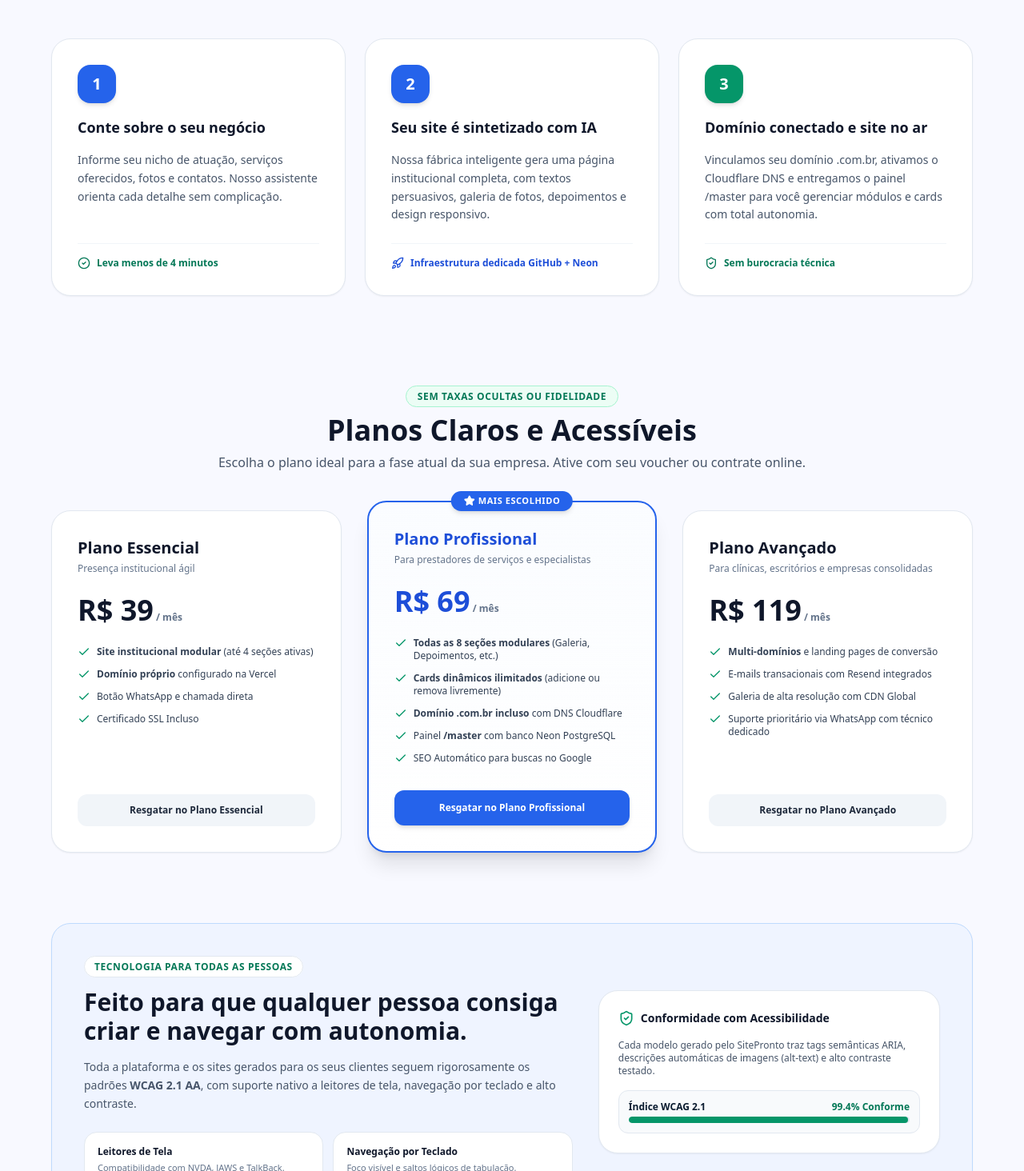
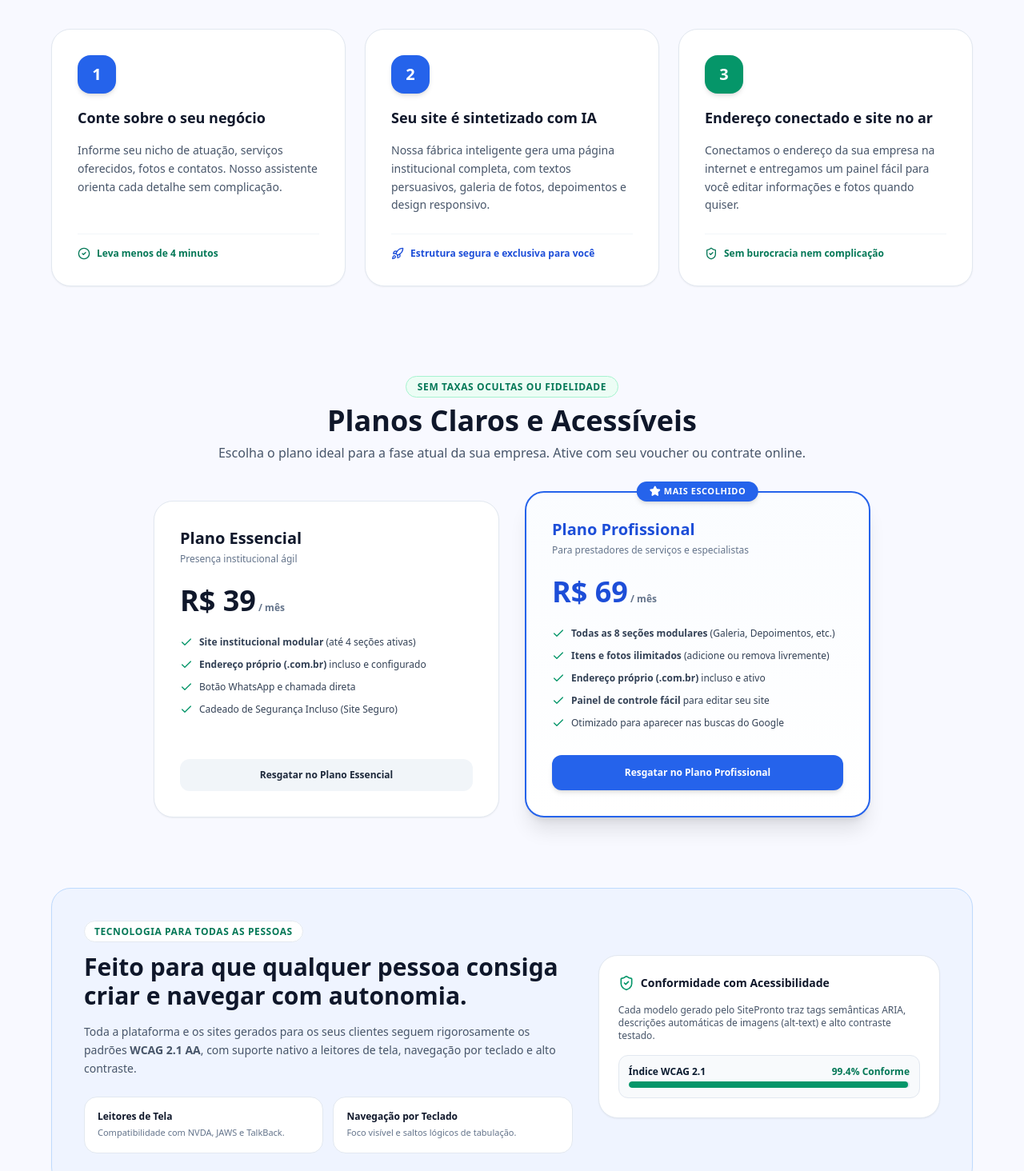
Before and after one commit to servicosia/sitepronto, a Next.js app: page / in a window 1280 px wide. Shown: the part 1306-2770 px from the top of the page at 80% size. Built offline with nearby package versions, Linux system fonts and the light colour scheme.

Commit message:
Correçoes de termos.

```diff
--- a/src/app/page.tsx
+++ b/src/app/page.tsx
@@ -154,7 +154,7 @@ export default function HomePage() {
               </div>
               <div className="flex items-center gap-1 text-slate-500 hidden sm:flex">
                 <Lock className="w-3.5 h-3.5 text-emerald-600" />
-                <span>SSL 256-bit Seguro</span>
+                <span>Site Seguro e Protegido</span>
               </div>
             </div>
           </div>
@@ -221,7 +221,7 @@ export default function HomePage() {
                   <Phone className="w-5 h-5" />
                 </div>
                 <p className="font-semibold text-sm sm:text-base">
-                  Precisa de auxílio para iniciar? Fale com nosso consultor técnico no WhatsApp.
+                  Precisa de ajuda para começar? Fale com nossa equipe no WhatsApp.
                 </p>
               </div>
               <div className="flex items-center gap-3 w-full sm:w-auto">
@@ -232,7 +232,7 @@ export default function HomePage() {
                   className="px-4 py-2.5 bg-emerald-600 text-white font-bold text-xs rounded-xl flex items-center justify-center gap-1.5 shadow-sm hover:bg-emerald-700 transition flex-1 sm:flex-initial"
                 >
                   <MessageCircle className="w-4 h-4" />
-                  <span>WhatsApp Especialista</span>
+                  <span>WhatsApp de Suporte</span>
                 </a>
                 <Link
                   href="/iniciar"
@@ -266,7 +266,7 @@ export default function HomePage() {
                 </h1>
 
                 <p className="text-base sm:text-lg text-slate-600 max-w-2xl leading-relaxed">
-                  Sem precisar programar ou entender de tecnologia. Você responde perguntas simples sobre seu negócio e nossa inteligência monta tudo: design, textos profissionais, fotos e conexão automática com Cloudflare e Vercel.
+                  Sem precisar programar ou entender de tecnologia. Você responde perguntas simples sobre seu negócio e nossa inteligência monta tudo: visual moderno, textos profissionais, fotos e coloca seu site no ar.
                 </p>
 
                 {/* Botões de Ação */}
@@ -516,7 +516,7 @@ export default function HomePage() {
                 </div>
                 <div className="mt-6 pt-4 border-t border-slate-100 flex items-center gap-2 text-xs font-semibold text-blue-700">
                   <Rocket className="w-4 h-4" />
-                  <span>Infraestrutura dedicada GitHub + Neon</span>
+                  <span>Estrutura segura e exclusiva para você</span>
                 </div>
               </div>
 
@@ -526,14 +526,14 @@ export default function HomePage() {
                   <div className="w-12 h-12 rounded-2xl bg-emerald-600 text-white font-extrabold text-xl flex items-center justify-center shadow-md">
                     3
                   </div>
-                  <h3 className="font-bold text-lg text-slate-900">Domínio conectado e site no ar</h3>
+                  <h3 className="font-bold text-lg text-slate-900">Endereço conectado e site no ar</h3>
                   <p className="text-sm text-slate-600 leading-relaxed">
-                    Vinculamos seu domínio .com.br, ativamos o Cloudflare DNS e entregamos o painel /master para você gerenciar módulos e cards com total autonomia.
+                    Conectamos o endereço da sua empresa na internet e entregamos um painel fácil para você editar informações e fotos quando quiser.
                   </p>
                 </div>
                 <div className="mt-6 pt-4 border-t border-slate-100 flex items-center gap-2 text-xs font-semibold text-emerald-700">
                   <ShieldCheck className="w-4 h-4" />
-                  <span>Sem burocracia técnica</span>
+                  <span>Sem burocracia nem complicação</span>
                 </div>
               </div>
             </div>
@@ -553,7 +553,7 @@ export default function HomePage() {
               </p>
             </div>
 
-            <div className="grid grid-cols-1 lg:grid-cols-3 gap-8 items-stretch">
+            <div className="max-w-4xl mx-auto grid grid-cols-1 md:grid-cols-2 gap-8 items-stretch">
               {/* Plano Essencial */}
               <div className="bg-white rounded-3xl p-8 shadow-sm border border-slate-200 flex flex-col justify-between">
                 <div>
@@ -572,7 +572,7 @@ export default function HomePage() {
                     </li>
                     <li className="flex items-start gap-2">
                       <Check className="w-4 h-4 text-emerald-600 shrink-0" />
-                      <span><strong>Domínio próprio</strong> configurado na Vercel</span>
+                      <span><strong>Endereço próprio (.com.br)</strong> incluso e configurado</span>
                     </li>
                     <li className="flex items-start gap-2">
                       <Check className="w-4 h-4 text-emerald-600 shrink-0" />
@@ -580,7 +580,7 @@ export default function HomePage() {
                     </li>
                     <li className="flex items-start gap-2">
                       <Check className="w-4 h-4 text-emerald-600 shrink-0" />
-                      <span>Certificado SSL Incluso</span>
+                      <span>Cadeado de Segurança Incluso (Site Seguro)</span>
                     </li>
                   </ul>
                 </div>
@@ -616,19 +616,19 @@ export default function HomePage() {
                     </li>
                     <li className="flex items-start gap-2">
                       <Check className="w-4 h-4 text-emerald-600 shrink-0" />
-                      <span><strong>Cards dinâmicos ilimitados</strong> (adicione ou remova livremente)</span>
+                      <span><strong>Itens e fotos ilimitados</strong> (adicione ou remova livremente)</span>
                     </li>
                     <li className="flex items-start gap-2">
                       <Check className="w-4 h-4 text-emerald-600 shrink-0" />
-                      <span><strong>Domínio .com.br incluso</strong> com DNS Cloudflare</span>
+                      <span><strong>Endereço próprio (.com.br)</strong> incluso e ativo</span>
                     </li>
                     <li className="flex items-start gap-2">
                       <Check className="w-4 h-4 text-emerald-600 shrink-0" />
-                      <span>Painel <strong>/master</strong> com banco Neon PostgreSQL</span>
+                      <span><strong>Painel de controle fácil</strong> para editar seu site</span>
                     </li>
                     <li className="flex items-start gap-2">
                       <Check className="w-4 h-4 text-emerald-600 shrink-0" />
-                      <span>SEO Automático para buscas no Google</span>
+                      <span>Otimizado para aparecer nas buscas do Google</span>
                     </li>
                   </ul>
                 </div>
@@ -638,45 +638,6 @@ export default function HomePage() {
                   className="mt-8 w-full py-3.5 bg-blue-600 hover:bg-blue-700 text-white font-bold text-xs rounded-xl transition text-center block shadow-md"
                 >
                   Resgatar no Plano Profissional
-                </Link>
-              </div>
-
-              {/* Plano Avançado */}
-              <div className="bg-white rounded-3xl p-8 shadow-sm border border-slate-200 flex flex-col justify-between">
-                <div>
-                  <h3 className="font-extrabold text-xl text-slate-900">Plano Avançado</h3>
-                  <p className="text-xs text-slate-500 mt-1">Para clínicas, escritórios e empresas consolidadas</p>
-
-                  <div className="my-6">
-                    <span className="text-3xl sm:text-4xl font-extrabold text-slate-900">R$ 119</span>
-                    <span className="text-xs text-slate-500 font-semibold"> / mês</span>
-                  </div>
-
-                  <ul className="space-y-3 text-xs text-slate-700">
-                    <li className="flex items-start gap-2">
-                      <Check className="w-4 h-4 text-emerald-600 shrink-0" />
-                      <span><strong>Multi-domínios</strong> e landing pages de conversão</span>
-                    </li>
-                    <li className="flex items-start gap-2">
-                      <Check className="w-4 h-4 text-emerald-600 shrink-0" />
-                      <span>E-mails transacionais com Resend integrados</span>
-                    </li>
-                    <li className="flex items-start gap-2">
-                      <Check className="w-4 h-4 text-emerald-600 shrink-0" />
-                      <span>Galeria de alta resolução com CDN Global</span>
-                    </li>
-                    <li className="flex items-start gap-2">
-                      <Check className="w-4 h-4 text-emerald-600 shrink-0" />
-                      <span>Suporte prioritário via WhatsApp com técnico dedicado</span>
-                    </li>
-                  </ul>
-                </div>
-
-                <Link
-                  href="/iniciar"
-                  className="mt-8 w-full py-3 bg-slate-100 hover:bg-slate-200 text-slate-800 font-bold text-xs rounded-xl transition text-center block"
-                >
-                  Resgatar no Plano Avançado
                 </Link>
               </div>
             </div>
@@ -814,20 +775,20 @@ export default function HomePage() {
             <div className="space-y-3">
               {[
                 {
-                  q: 'O que é um domínio próprio e eu preciso pagar algo a mais por ele?',
-                  a: 'O domínio é o endereço oficial da sua marca na internet (como www.suaempresa.com.br). Com o voucher e nos nossos planos, o registro e apontamento no Cloudflare já são realizados sem complicações.'
+                  q: 'O que é um endereço próprio (domínio) e eu preciso pagar algo a mais por ele?',
+                  a: 'O domínio é o endereço da sua empresa na internet (como www.suaempresa.com.br). Com o voucher e nos nossos planos, tudo é configurado automaticamente para o seu site funcionar sem complicações.'
                 },
                 {
-                  q: 'Consigo ativar/desativar seções e alterar fotos e cards depois?',
-                  a: 'Sim! No painel /master você tem uma aba exclusiva para Módulos & Seções onde pode ativar ou desativar qualquer bloco (incluindo Galeria e Depoimentos), além de adicionar ou diminuir cards com 1 clique.'
+                  q: 'Consigo ativar/desativar seções e alterar fotos e textos depois?',
+                  a: 'Sim! No seu painel de controle você pode ativar ou desativar qualquer bloco (incluindo Galeria de fotos e Depoimentos), além de adicionar ou alterar itens com facilidade.'
                 },
                 {
                   q: 'Como funciona a verificação de disponibilidade no Registro.br?',
-                  a: 'Durante a criação ou alteração do domínio, nosso sistema consulta a interface isavail oficial do Registro.br. Se o domínio estiver disponível, você pode registrar na hora ou ao concluir o processo.'
+                  a: 'Durante a criação do seu site, nosso sistema consulta se o endereço desejado está livre para registro. Se estiver disponível, você pode registrar na hora ou ao concluir o processo.'
                 },
                 {
-                  q: 'Eu já tenho um domínio registrado no Registro.br, posso usar aqui?',
-                  a: 'Com certeza! Basta informar o seu domínio existente. O sistema gera automaticamente os servidores DNS do Cloudflare (Master e Slave 1) para você colar na sua conta do Registro.br.'
+                  q: 'Eu já tenho um endereço registrado no Registro.br, posso usar aqui?',
+                  a: 'Com certeza! Basta informar o seu endereço existente. O sistema gera automaticamente as informações necessárias para você colar na sua conta do Registro.br de forma simples e guiada.'
                 }
               ].map((item, idx) => (
                 <div key={idx} className="bg-white rounded-2xl border border-slate-200 overflow-hidden shadow-xs">
@@ -921,15 +882,15 @@ export default function HomePage() {
             </div>
 
             <div className="space-y-2">
-              <h4 className="font-bold text-slate-900 uppercase tracking-wider text-[11px]">Segurança & Nuvem</h4>
+              <h4 className="font-bold text-slate-900 uppercase tracking-wider text-[11px]">Segurança & Confiabilidade</h4>
               <div className="space-y-2">
                 <div className="p-2.5 bg-white rounded-xl border border-slate-200">
-                  <div className="font-bold text-slate-900">Cloudflare DNS & Vercel</div>
-                  <div className="text-[10px] text-slate-500">99.9% Uptime garantido</div>
+                  <div className="font-bold text-slate-900">Hospedagem Rápida</div>
+                  <div className="text-[10px] text-slate-500">Site sempre no ar 24h por dia</div>
                 </div>
                 <div className="p-2.5 bg-white rounded-xl border border-slate-200">
-                  <div className="font-bold text-slate-900">Neon PostgreSQL</div>
-                  <div className="text-[10px] text-slate-500">Banco de dados dedicado</div>
+                  <div className="font-bold text-slate-900">Armazenamento Seguro</div>
+                  <div className="text-[10px] text-slate-500">Seus dados e fotos protegidos</div>
                 </div>
               </div>
             </div>
@@ -967,15 +928,15 @@ export default function HomePage() {
 
             <div className="space-y-2 text-xs">
               <div className="p-3 bg-slate-50 rounded-xl border border-slate-200 flex justify-between items-center">
-                <span className="font-semibold text-slate-700">Google Core Web Vitals</span>
-                <span className="font-bold text-emerald-600">100 / 100</span>
+                <span className="font-semibold text-slate-700">Velocidade de Carregamento</span>
+                <span className="font-bold text-emerald-600">Nota Máxima (Abertura Instantânea)</span>
               </div>
               <div className="p-3 bg-slate-50 rounded-xl border border-slate-200 flex justify-between items-center">
-                <span className="font-semibold text-slate-700">Acessibilidade Digital</span>
-                <span className="font-bold text-emerald-600">WCAG 2.1 AA</span>
+                <span className="font-semibold text-slate-700">Facilidade de Uso</span>
+                <span className="font-bold text-emerald-600">Acessível para Qualquer Pessoa</span>
               </div>
               <div className="p-3 bg-slate-50 rounded-xl border border-slate-200 flex justify-between items-center">
-                <span className="font-semibold text-slate-700">Tempo de Criação do Site</span>
+                <span className="font-semibold text-slate-700">Tempo para Ficar Pronto</span>
                 <span className="font-bold text-blue-600">Menos de 15 minutos</span>
               </div>
             </div>
```
Also changed, not shown: src/app/progresso/[siteId]/page.tsx (+21 -21 lines).
